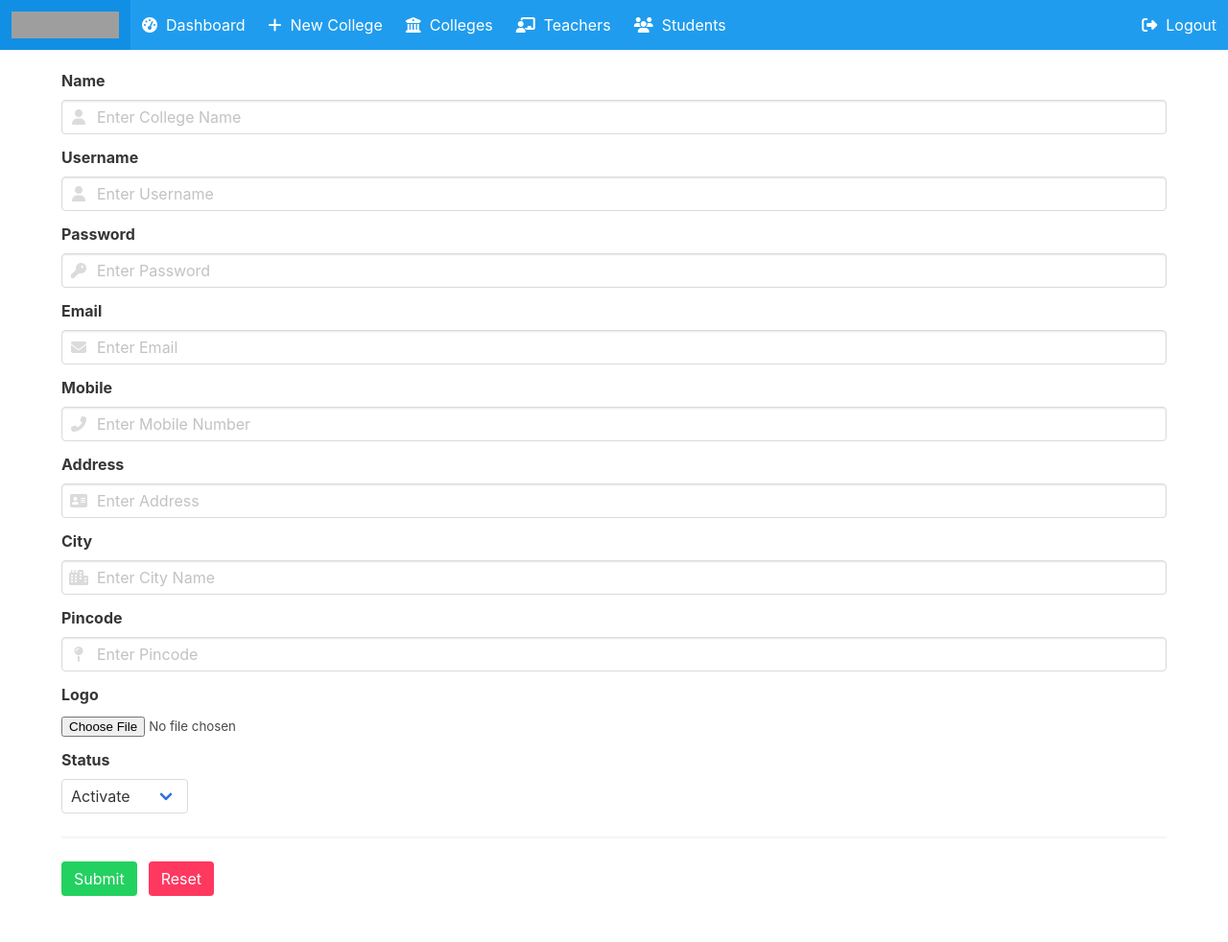
After one commit to vishalkondle45/college, a PHP site: page /admin/new_college.php in a window 1280 px wide. The commit adds this page. Shown: the whole page at 96% size. Run offline with PHP 8.4, Linux system fonts and the light colour scheme; data that the repository does not hold is empty; some libraries are stand-ins or nearby versions; grey boxes are pictures that could not be loaded.

Commit message:
new_college.php updated

```diff
--- a/admin/header.php
+++ b/admin/header.php
@@ -9,7 +9,7 @@
 <script defer src="../includes/js/module-chart.js"></script>
 
 <!-- Navigation Bar Starts -->
-<nav class="navbar is-info" role="navigation" aria-label="main navigation">
+<nav class="navbar is-info is-fixed-top" role="navigation" aria-label="main navigation">
     <div class="navbar-brand">
         <a class="navbar-item" href="https://bulma.io">
             <img src="https://bulma.io/images/bulma-logo.png" width="112" height="28">
@@ -28,25 +28,26 @@
                 <i class="fa fa-dashboard"></i> &nbsp; Dashboard
             </a>
 
-            <a class="navbar-item">
+            <a class="navbar-item" href="new_college.php">
                 <i class="fa fa-plus"></i> &nbsp; New College
             </a>
-            <a class="navbar-item">
+            <a class="navbar-item" href="colleges.php">
                 <i class="fa fa-university"></i> &nbsp; Colleges
             </a>
-            <a class="navbar-item">
+            <a class="navbar-item" href="teachers.php">
                 <i class="fa fa-chalkboard-teacher"></i> &nbsp; Teachers
             </a>
-            <a class="navbar-item">
+            <a class="navbar-item" href="students.php">
                 <i class="fa fa-users"></i> &nbsp; Students
             </a>
         </div>
 
         <div class="navbar-end">
-            <a class="navbar-item">
+            <a class="navbar-item" href="logout.php">
                 <i class="fa fa-sign-out-alt"></i> &nbsp; Logout
             </a>
         </div>
     </div>
 </nav>
+<br><br>
 <!-- Navigation Bar Ends -->
--- /dev/null
+++ b/admin/new_college.php
@@ -0,0 +1,177 @@
+<?php
+$conn = mysqli_connect('localhost', 'root', '', 'collegeweb');
+$query = mysqli_query($conn, "SELECT help_category_id, COUNT(*) FROM help_topic GROUP BY help_category_id");
+
+$last_college = mysqli_query($conn, "SELECT * FROM college order by id desc LIMIT 3");
+$last_teacher = mysqli_query($conn, "SELECT * FROM users INNER JOIN college ON users.college_id=college.id WHERE `role`='teacher' ORDER BY users.id DESC LIMIT 3");
+$last_student = mysqli_query($conn, "SELECT * FROM users INNER JOIN college ON users.college_id=college.id WHERE `role`='student' ORDER BY users.id DESC LIMIT 3");
+
+
+if (isset($_POST['submit'])) {
+    $name = mysqli_real_escape_string($conn, $_POST['name']);
+    $username = mysqli_real_escape_string($conn, $_POST['username']);
+    $password = mysqli_real_escape_string($conn, $_POST['password']);
+    $email = mysqli_real_escape_string($conn, $_POST['email']);
+    $mobile = mysqli_real_escape_string($conn, $_POST['mobile']);
+    $address = mysqli_real_escape_string($conn, $_POST['address']);
+    $city = mysqli_real_escape_string($conn, $_POST['city']);
+    $pincode = mysqli_real_escape_string($conn, $_POST['pincode']);
+    $status = mysqli_real_escape_string($conn, $_POST['status']);
+
+
+    //Status
+    $tempname = $_FILES["logo"]["tmp_name"];
+    $filename = $_FILES["logo"]["name"];
+
+    //Setting File Name
+    $id = md5(time());
+    $ext = pathinfo($filename, PATHINFO_EXTENSION);
+    $filename =  $id . '.' . $ext;
+    $folder = "../media/logo/" . $filename;
+
+    //Uploading File
+    if (move_uploaded_file($tempname, $folder)) {
+    } else {
+        echo "<script>alert('Error While Uploading Logo!!!')</script>";
+        exit();
+    }
+
+    if (mysqli_query($conn, "INSERT INTO college VALUES(NULL, '$name', '$username', '$password', '$email', '$mobile', '$address', '$city', '$pincode', '$filename', current_timestamp(), '$status')")) {
+        echo "<script>alert('College Added Successful!!!')</script>";
+    } else {
+        echo "INSERT INTO college VALUES(NULL, '$name', '$username', '$password', '$email', '$mobile', '$address', '$city', '$pincode', '$filename', current_timestamp(), '$status')";
+        // echo "<script>alert('Error While Inserting into Database!!!')</script>";
+    }
+}
+
+?>
+
+<!DOCTYPE html>
+<html lang="en">
+
+<head>
+    <meta charset="UTF-8">
+    <meta http-equiv="X-UA-Compatible" content="IE=edge">
+    <meta name="viewport" content="width=device-width, initial-scale=1.0">
+    <title>Dashboard</title>
+</head>
+
+<body>
+    <?php include_once 'header.php'; ?>
+    <br>
+    <!-- Main Content -->
+    <div class="container">
+        <form action="" method="post" enctype="multipart/form-data">
+            <div class="field">
+                <label class="label">Name</label>
+                <div class="control has-icons-left has-icons-right">
+                    <input class="input" type="text" name="name" placeholder="Enter College Name">
+                    <span class="icon is-small is-left">
+                        <i class="fas fa-user"></i>
+                    </span>
+                </div>
+            </div>
+
+            <div class="field">
+                <label class="label">Username</label>
+                <div class="control has-icons-left has-icons-right">
+                    <input class="input" type="text" name="username" placeholder="Enter Username">
+                    <span class="icon is-small is-left">
+                        <i class="fas fa-user"></i>
+                    </span>
+                </div>
+            </div>
+
+            <div class="field">
+                <label class="label">Password</label>
+                <div class="control has-icons-left has-icons-right">
+                    <input class="input" type="password" name="password" placeholder="Enter Password">
+                    <span class="icon is-small is-left">
+                        <i class="fas fa-key"></i>
+                    </span>
+                </div>
+            </div>
+
+            <div class="field">
+                <label class="label">Email</label>
+                <div class="control has-icons-left has-icons-right">
+                    <input class="input" type="email" name="email" placeholder="Enter Email">
+                    <span class="icon is-small is-left">
+                        <i class="fas fa-envelope"></i>
+                    </span>
+                </div>
+            </div>
+
+            <div class="field">
+                <label class="label">Mobile</label>
+                <div class="control has-icons-left has-icons-right">
+                    <input class="input" type="number" name="mobile" maxlength="10" minlength="10" placeholder="Enter Mobile Number">
+                    <span class="icon is-small is-left">
+                        <i class="fas fa-phone-alt"></i>
+                    </span>
+                </div>
+            </div>
+
+            <div class="field">
+                <label class="label">Address</label>
+                <div class="control has-icons-left has-icons-right">
+                    <input class="input" type="text" name="address" placeholder="Enter Address">
+                    <span class="icon is-small is-left">
+                        <i class="fas fa-address-card"></i>
+                    </span>
+                </div>
+            </div>
+
+            <div class="field">
+                <label class="label">City</label>
+                <div class="control has-icons-left has-icons-right">
+                    <input class="input" type="text" name="city" placeholder="Enter City Name">
+                    <span class="icon is-small is-left">
+                        <i class="fas fa-city"></i>
+                    </span>
+                </div>
+            </div>
+
+            <div class="field">
+                <label class="label">Pincode</label>
+                <div class="control has-icons-left has-icons-right">
+                    <input class="input" type="number" name="pincode" placeholder="Enter Pincode">
+                    <span class="icon is-small is-left">
+                        <i class="fas fa-map-pin"></i>
+                    </span>
+                </div>
+            </div>
+
+            <div class="field">
+                <label class="label">Logo</label>
+                <div class="controls">
+                    <input type="file" name="logo" id="" accept="image/*">
+                </div>
+            </div>
+
+            <div class="field">
+                <label class="label">Status</label>
+                <div class="select">
+                    <select name="status" id="">
+                        <option value="1">Activate</option>
+                        <option value="0">Deactivate</option>
+                    </select>
+                </div>
+            </div>
+            <hr>
+
+            <div class="field is-grouped">
+                <div class="control">
+                    <button class="button is-success" type="submit" name="submit">Submit</button>
+                </div>
+                <div class="control">
+                    <button class="button is-danger" name="cancel" type="reset">Reset</button>
+                </div>
+            </div>
+        </form>
+    </div>
+    <br><br>
+
+</body>
+
+</html>
```
Also changed, not shown: media/logo/f10b299f29920104912f3585fad8276b.jpg (added).
